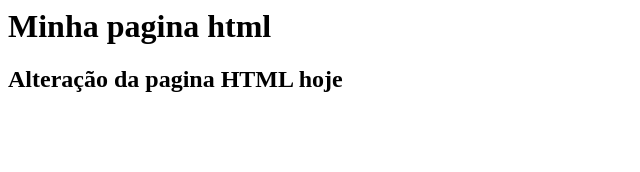
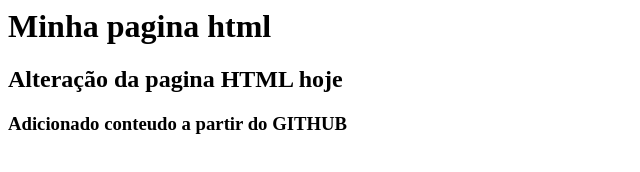
Before and after one commit to taritalima/gama-no-github, a plain HTML site: page index.html in a window 1280 px wide. Shown: the whole page, without its empty margins (0-640 px from the left). Drawn offline with Linux system fonts and the light colour scheme.

Commit message:
Atualização a partir do GIThub

```diff
--- a/index.html
+++ b/index.html
@@ -3,5 +3,6 @@
 <body>
 <h1> Minha pagina html </h1>
 <h2>Alteração da pagina HTML hoje</h2>
+  <h3> Adicionado conteudo a partir do GITHUB </h3>
 </body>
 </html>
```
